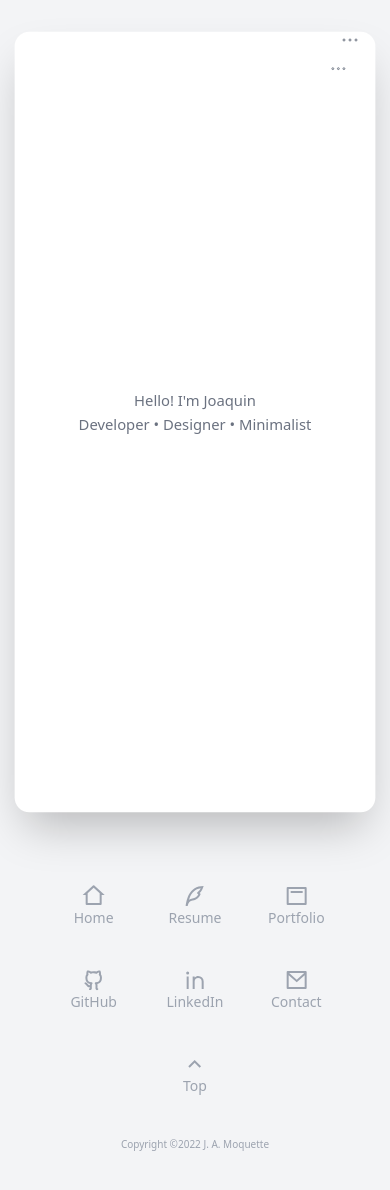
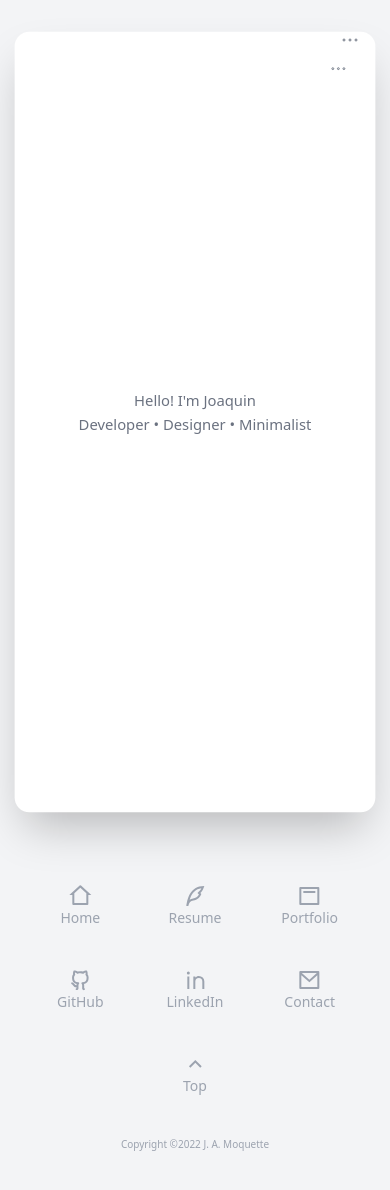
Before and after one commit to moquette/simple-shell, a React app: page / in a window 390 px wide. Built offline with nearby package versions, Linux system fonts and the light colour scheme.

Commit message:
padding fix

```diff
--- a/src/styles/app.scss
+++ b/src/styles/app.scss
@@ -14,7 +14,7 @@
   }
 
   .container {
-    @apply mx-auto max-w-screen-lg px-10;
+    @apply mx-auto max-w-screen-lg px-5 md:px-10;
   }
   .home {
     @apply flex flex-col align-middle justify-center h-screen min-h-screen text-center;
```
